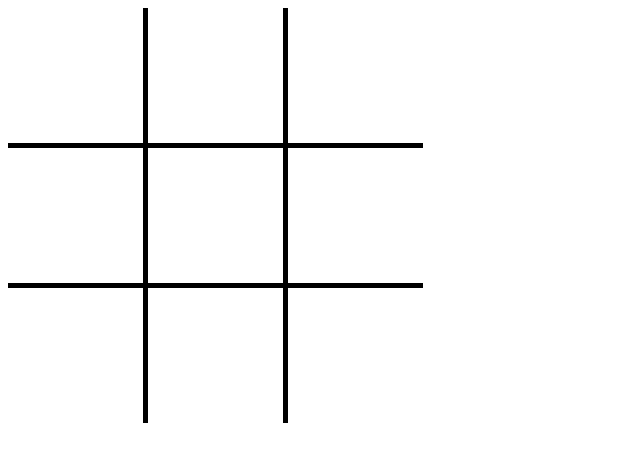
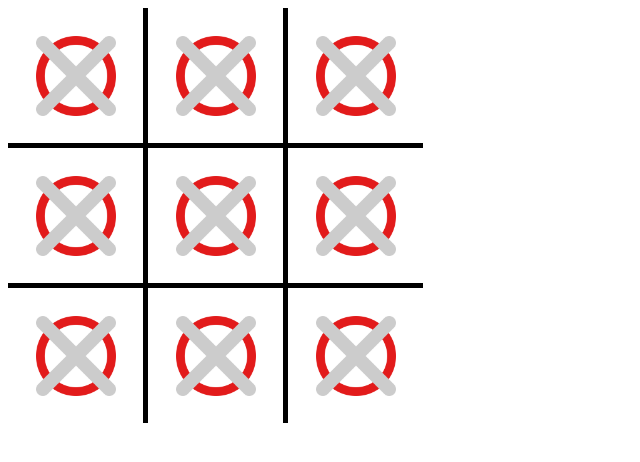
Before and after one commit to mschwienbacher/tictactoe, a plain HTML site: page index.html in a window 1280 px wide. Shown: the whole page, without its empty margins (0-640 px from the left). Drawn offline with Linux system fonts and the light colour scheme.

Commit message:
Adding icons

```diff
--- a/index.html
+++ b/index.html
@@ -8,19 +8,46 @@
     <body>
         <table>
             <tr>
-                <td></td>
-                <td></td>
-                <td></td>
+                <td>
+                    <img src="./img/circle.png" width="80" height="80" class="shape" />
+                    <img src="./img/x.png" width="80" height="80" class="shape" />
+                </td>
+                <td>
+                    <img src="./img/circle.png" width="80" height="80" class="shape" />
+                    <img src="./img/x.png" width="80" height="80" class="shape" />
+                </td>
+                <td>
+                    <img src="./img/circle.png" width="80" height="80" class="shape" />
+                    <img src="./img/x.png" width="80" height="80" class="shape" />
+                </td>
             </tr>
             <tr>
-                <td></td>
-                <td></td>
-                <td></td>
+                <td>
+                    <img src="./img/circle.png" width="80" height="80" class="shape" />
+                    <img src="./img/x.png" width="80" height="80" class="shape" />
+                </td>
+                <td>
+                    <img src="./img/circle.png" width="80" height="80" class="shape" />
+                    <img src="./img/x.png" width="80" height="80" class="shape" />
+                </td>
+                <td>
+                    <img src="./img/circle.png" width="80" height="80" class="shape" />
+                    <img src="./img/x.png" width="80" height="80" class="shape" />
+                </td>
             </tr>
             <tr>
-                <td></td>
-                <td></td>
-                <td></td>
+                <td>
+                    <img src="./img/circle.png" width="80" height="80" class="shape" />
+                    <img src="./img/x.png" width="80" height="80" class="shape" />
+                </td>
+                <td>
+                    <img src="./img/circle.png" width="80" height="80" class="shape" />
+                    <img src="./img/x.png" width="80" height="80" class="shape" />
+                </td>
+                <td>
+                    <img src="./img/circle.png" width="80" height="80" class="shape" />
+                    <img src="./img/x.png" width="80" height="80" class="shape" />
+                </td>
             </tr>
         </table>
     </body>
--- a/style.css
+++ b/style.css
@@ -29,4 +29,13 @@ td {
     width: 133px;
     height: 133px;
     border: 5px solid black;
+    position: relative;
 }
+
+img.shape {
+    position: absolute;
+    left: 50%;
+    top: 50%;
+    margin-top: -40px;
+    margin-left: -40px;
+}
```
Also changed, not shown: img/circle.png (added), img/x.png (added), 1 other file.
